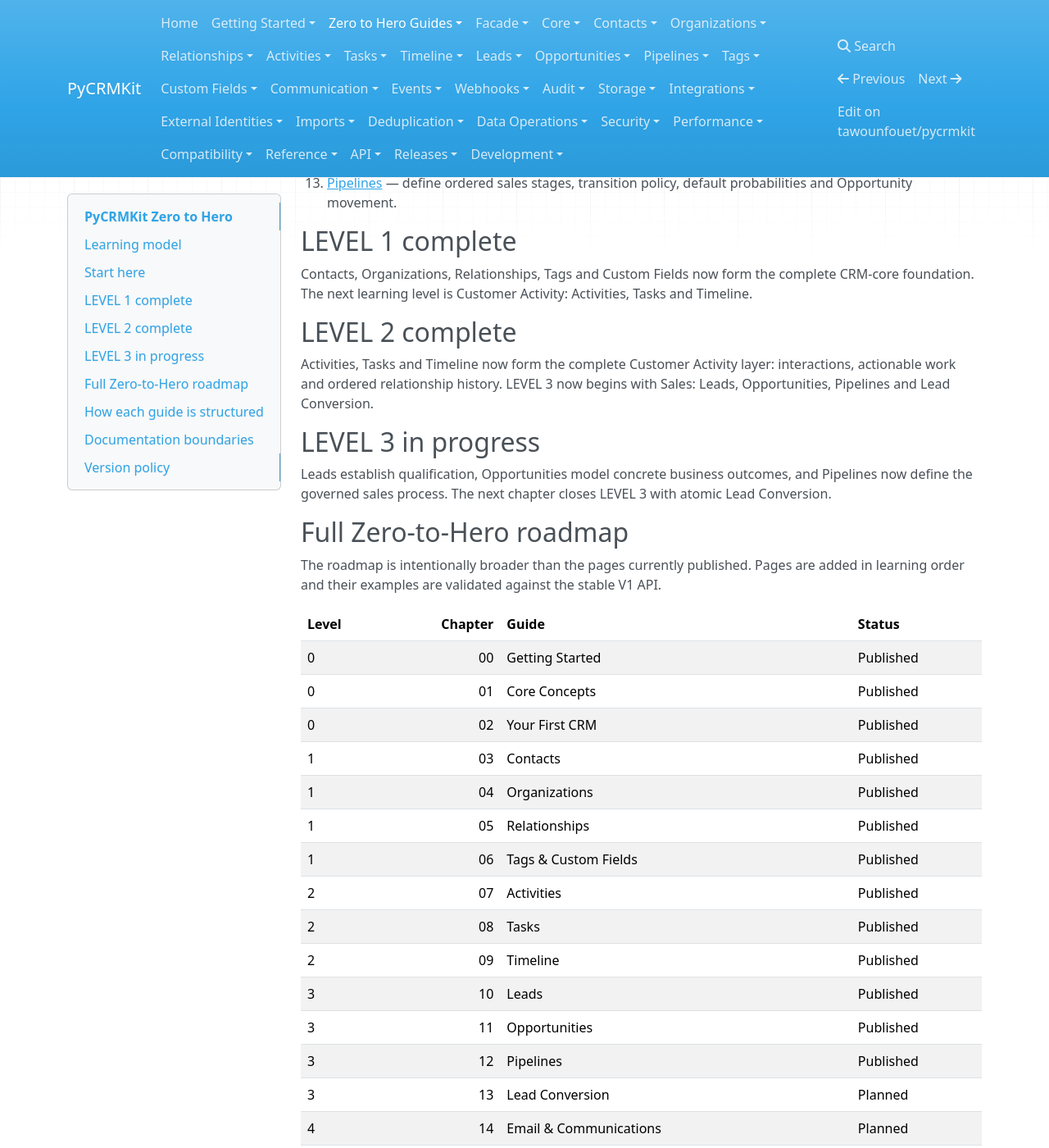
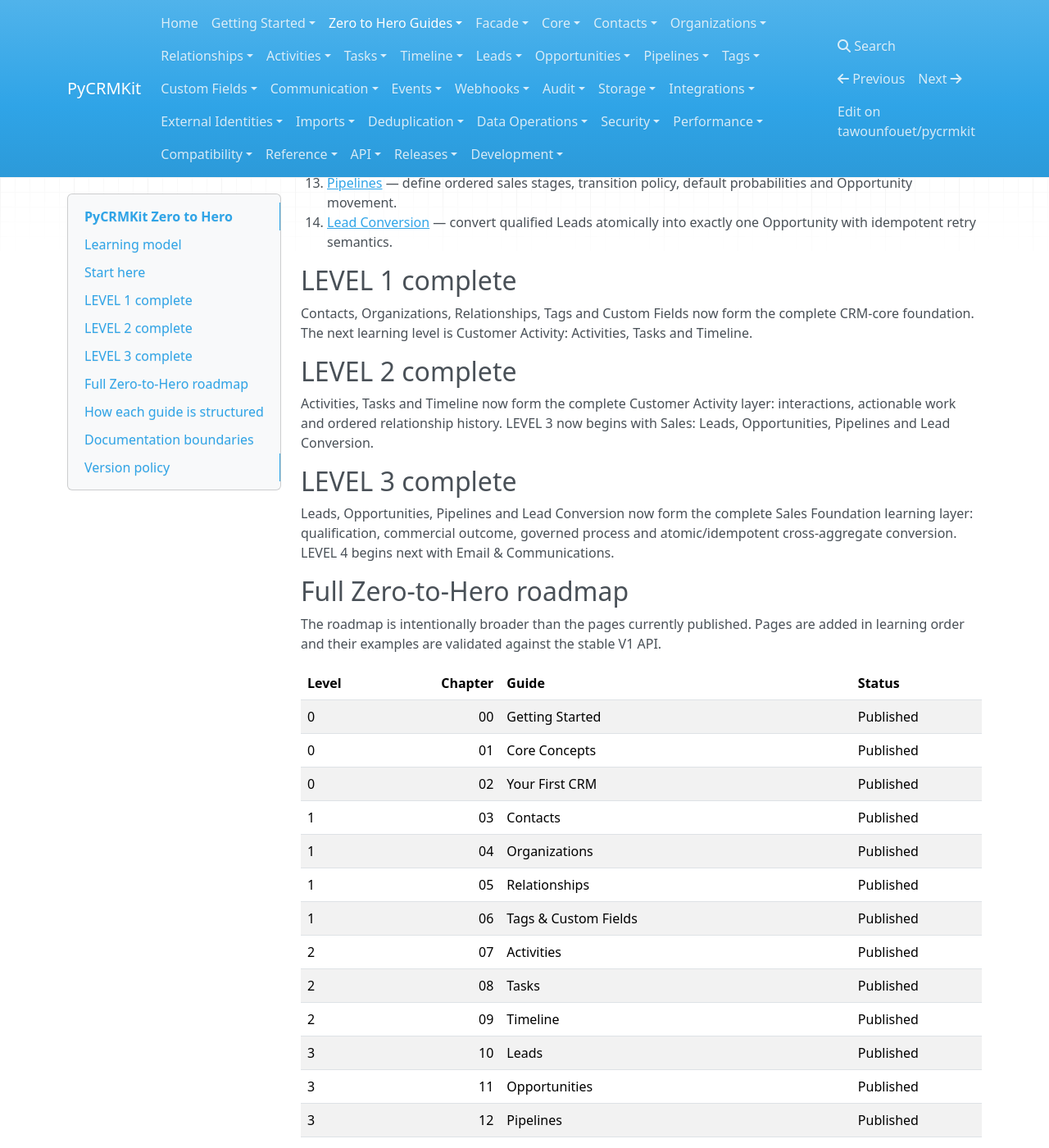
Before and after one commit to tawounfouet/pycrmkit, an MkDocs documentation site: the page built from docs/guides/index.md, in a window 1280 px wide and 1400 px high, scrolled down 1104 px. Shown: the whole window at 82% size. Built offline with MkDocs 1.6.1, drawn with Linux system fonts in a browser that asks for light colours; nearby versions of some CDN libraries.

Commit message:
docs(guides): complete sales learning level

```diff
--- a/docs/guides/index.md
+++ b/docs/guides/index.md
@@ -46,6 +46,7 @@
 11. [Leads](10_leads.md) — model commercial qualification, explicit lifecycle transitions and portable Lead queries.
 12. [Opportunities](11_opportunities.md) — model commercial outcomes, Decimal-safe value, probability, lifecycle and portable Opportunity queries.
 13. [Pipelines](12_pipelines.md) — define ordered sales stages, transition policy, default probabilities and Opportunity movement.
+14. [Lead Conversion](13_lead_conversion.md) — convert qualified Leads atomically into exactly one Opportunity with idempotent retry semantics.
 
 ## LEVEL 1 complete
 
@@ -55,9 +56,9 @@
 
 Activities, Tasks and Timeline now form the complete Customer Activity layer: interactions, actionable work and ordered relationship history. LEVEL 3 now begins with Sales: Leads, Opportunities, Pipelines and Lead Conversion.
 
-## LEVEL 3 in progress
+## LEVEL 3 complete
 
-Leads establish qualification, Opportunities model concrete business outcomes, and Pipelines now define the governed sales process. The next chapter closes LEVEL 3 with atomic Lead Conversion.
+Leads, Opportunities, Pipelines and Lead Conversion now form the complete Sales Foundation learning layer: qualification, commercial outcome, governed process and atomic/idempotent cross-aggregate conversion. LEVEL 4 begins next with Email & Communications.
 
 ## Full Zero-to-Hero roadmap
 
@@ -79,7 +80,7 @@
 | 3 | 10 | Leads | Published |
 | 3 | 11 | Opportunities | Published |
 | 3 | 12 | Pipelines | Published |
-| 3 | 13 | Lead Conversion | Planned |
+| 3 | 13 | Lead Conversion | Published |
 | 4 | 14 | Email & Communications | Planned |
 | 4 | 15 | Domain Events | Planned |
 | 4 | 16 | Webhooks | Planned |
```
